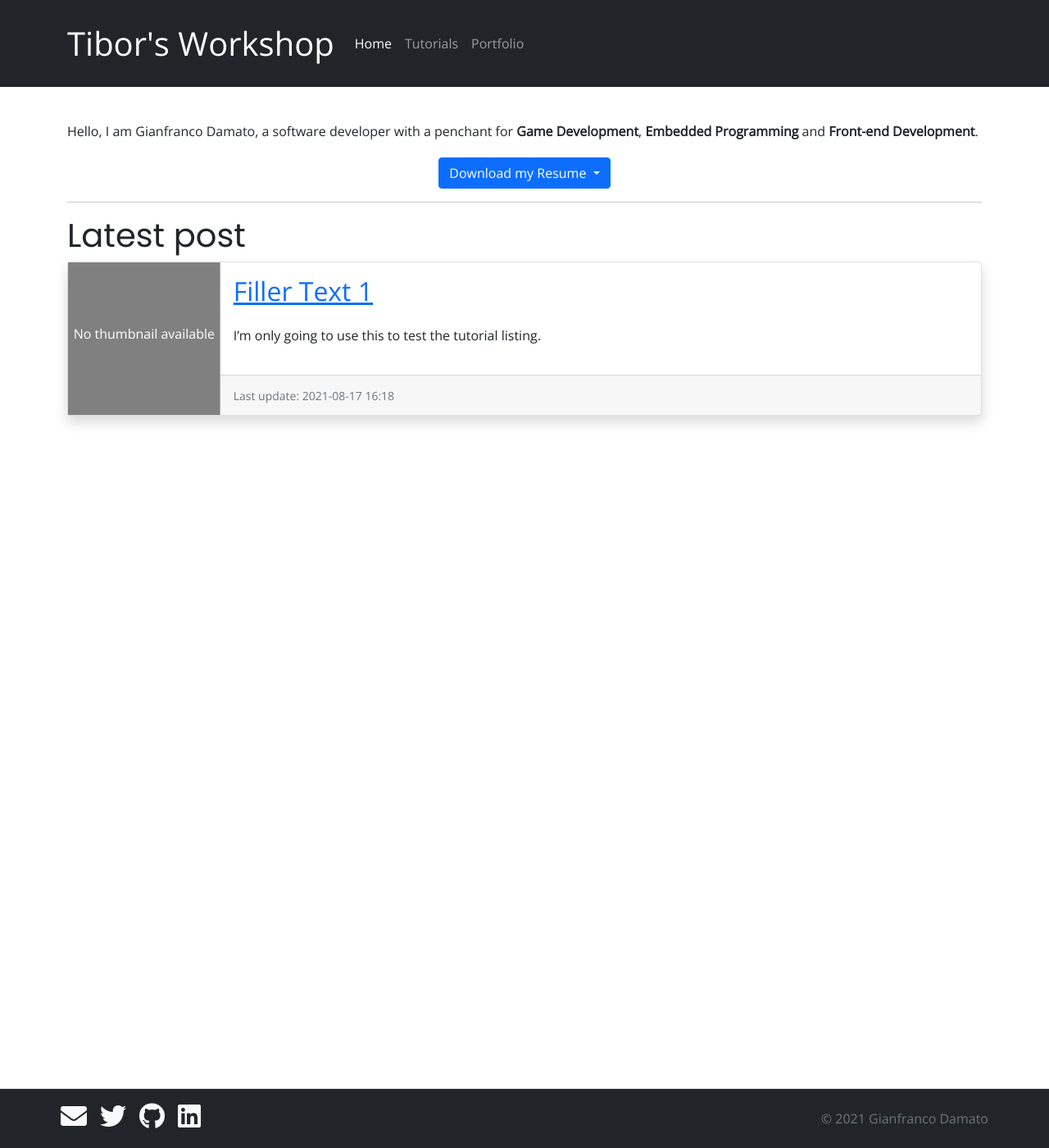
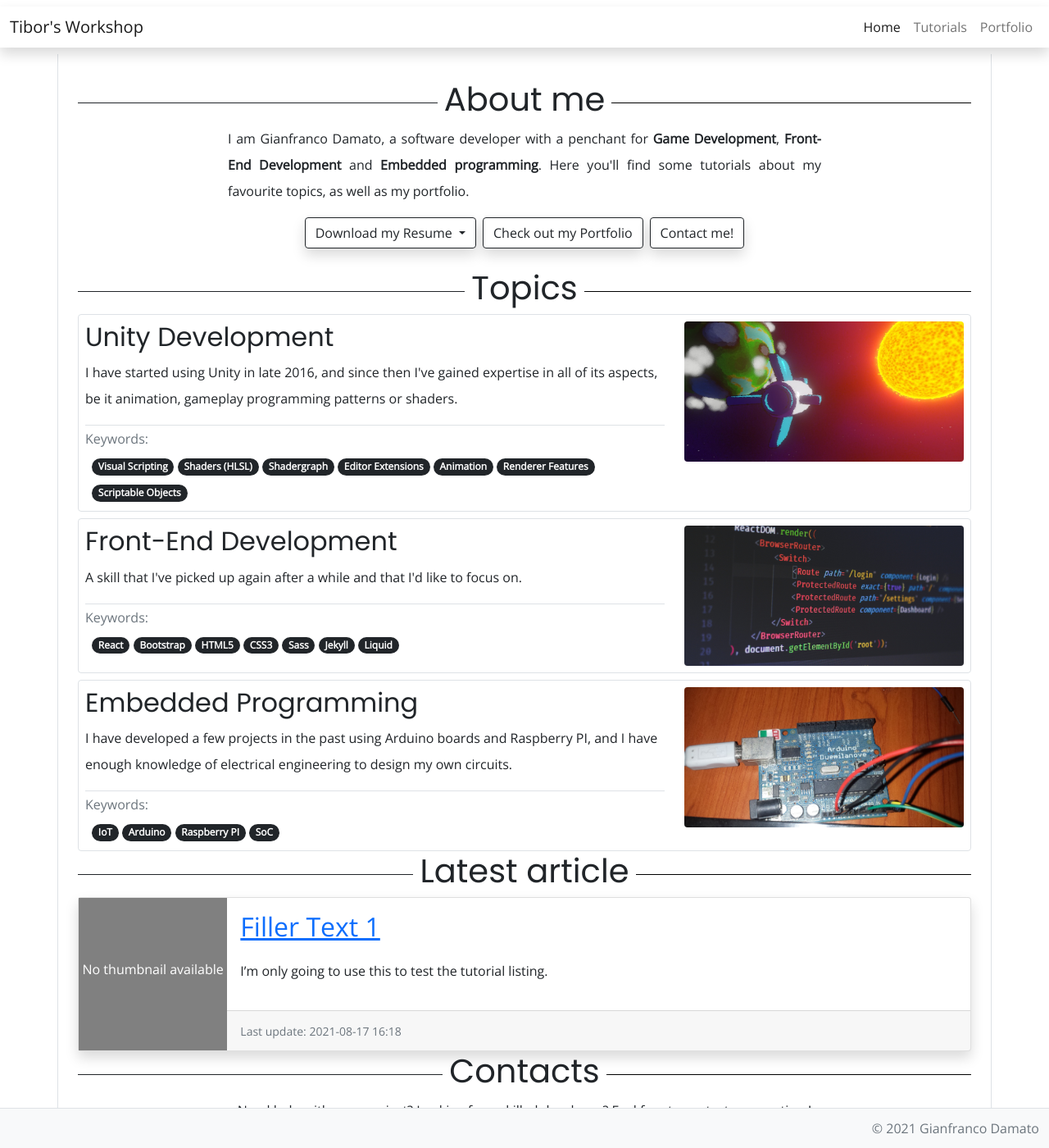
Before and after one commit to tibor0991/tibor0991.github.io, a Jekyll site: the page built from index.html, in a window 1280 px wide and 1400 px high. Shown: the whole window at 82% size. Built offline with Jekyll 4.4.1, drawn with Linux system fonts in a browser that asks for light colours; some of the changed text lies outside the part shown.

Commit message:
Fallback plan
Putting this version on hold.

```diff
--- /dev/null
+++ b/_data/text.yml
@@ -0,0 +1,5 @@
+aboutme: >
+  I am Gianfranco Damato, I hold a BSc in Computer Science and I've been programming since I was 6 years old;
+  I'm a software developer with a penchant for **Game Development**, **Front-End Development** and **Embedded programming**.
+
+  Here you'll find some tutorials about my favourite topics, as well as my portfolio.
--- /dev/null
+++ b/_data/topics.yml
@@ -0,0 +1,32 @@
+- title: Unity Development
+  description: I have started using Unity in late 2016, and since then I've gained expertise in all of its aspects, be it animation, gameplay programming patterns or shaders.
+  cover-image: ./assets/img/topics/Unity.jpg
+  keywords:
+    - Visual Scripting
+    - Shaders (HLSL)
+    - Shadergraph
+    - Editor Extensions
+    - Animation
+    - Renderer Features
+    - Scriptable Objects
+
+- title: Front-End Development
+  description: A skill that I've picked up again after a while and that I'd like to focus on.
+  cover-image: ./assets/img/topics/frontend.jpg
+  keywords:
+    - React
+    - Bootstrap
+    - HTML5
+    - CSS3
+    - Sass
+    - Jekyll
+    - Liquid
+
+- title: Embedded Programming
+  description: I have developed a few projects in the past using Arduino boards and Raspberry PI, and I have enough knowledge of electrical engineering to design my own circuits.
+  cover-image: ./assets/img/topics/Arduino.jpg
+  keywords:
+    - IoT
+    - Arduino
+    - Raspberry PI
+    - SoC
--- a/_includes/footer.html
+++ b/_includes/footer.html
@@ -1,18 +1,5 @@
-<footer class="border-top container-fluid bg-dark fixed-bottom">
-    <div class="container">
-        <div class="row py-2">
-            <div class="col-lg-auto p-1 d-flex justify-content-center">
-                <div class="hstack gap-3">
-                {% for contact in site.data.contacts %}
-                    <a href="{{contact.href}}{{contact.id}}">
-                        <i class="{{ contact.fa-icon }}  text-light fs-2"></i>
-                    </a>
-                {% endfor %}
-                </div>
-            </div>
-            <div class="col-lg p-1 d-flex justify-content-lg-end justify-content-center">
-                <p class="text-muted my-2">© {{ 'now' | date: "%Y" }} {{ site.author }}</p>
-            </div>
-        </div>
+<footer class="border-top container-fluid bg-light fixed-bottom">
+    <div class="d-flex justify-content-end">
+        <p class="text-muted my-2">© {{ 'now' | date: "%Y" }} {{ site.author }}</p>
     </div>
 </footer>
--- a/_includes/navbar.html
+++ b/_includes/navbar.html
@@ -1,4 +1,4 @@
-<header>
+<!--<header>
 	<nav class="navbar navbar-expand-lg navbar-dark bg-dark fixed-top">
 		<div class="container">
 			<a class="navbar-brand fs-1" href="/">{{site.title}}</a>
@@ -20,3 +20,25 @@
 		</div>
 	</nav>
 </header>
+-->
+<header>
+	<nav class="navbar navbar-expand-lg navbar-light bg-white fixed-top">
+		<div class="container-fluid shadow">
+			<a class="navbar-brand" href="/">{{site.title}}</a>
+			<button class="navbar-toggler" type="button" data-bs-toggle="collapse" data-bs-target="#navbarNav" aria-controls="navbarNav" aria-expanded="false" aria-label="Toggle navigation">
+				<span class="navbar-toggler-icon"></span>
+			</button>
+			<div class="collapse navbar-collapse justify-content-end" id="navbarNav">
+				<div class="navbar-nav">
+					{% for item in site.data.navbar %}
+					{% if page.url == item.link %}
+					<a href="{{item.link}}" class="nav-link active">{{item.name}}</a>
+					{% else %}
+					<a href="{{item.link}}" class="nav-link">{{item.name}}</a>
+					{% endif %}
+					{% endfor %}
+				</div>
+			</div>
+		</div>
+	</nav>
+</header>
--- /dev/null
+++ b/_includes/section-header.html
@@ -0,0 +1,9 @@
+<div class="container">
+    <div class="d-flex justify-content-center">
+        <div class="bg-dark my-auto flex-fill" style="height: 1px;"></div>
+        <div class="mx-2">
+            <h1>{{include.title}}</h1>
+        </div>
+        <div class="bg-black my-auto flex-fill" style="height: 1px;"></div>
+    </div>
+</div>
--- a/_layouts/default.html
+++ b/_layouts/default.html
@@ -12,7 +12,7 @@
   <body class="py-5">
     {% include navbar.html %}
 	<content>
-    <div class="container my-5 py-5">
+    <div class="container py-5 border border-left border-right">
       {{ content }}
     </div>
 	</content>
--- a/_sass/main.scss
+++ b/_sass/main.scss
@@ -9,3 +9,10 @@ $body-font: 'Open Sans', sans-serif;
 	font-family: $body-font;
 	line-height: 2;
 }
+
+img.cover-image {
+	background-position: center;
+	background-size: cover;
+	width: 100%;
+	height: 100%;
+}
--- a/index.html
+++ b/index.html
@@ -3,15 +3,26 @@ title: Home
 layout: default
 ---
 
-{% capture about-text %}
-Hello, I am Gianfranco Damato, a software developer with a penchant for **Game Development**, **Embedded Programming** and **Front-end Development**.
-{% endcapture %}
+<section id="aboutme" class="mb-4">
+        {% include section-header.html title="About me" %}
 
-{{ about-text | markdownify }}
-
-<div class="d-flex justify-content-center">
+        <div class="container">
+            <div class="row justify-content-center g-2">
+                <!--<div class="col col-lg-2">
+                    <div class="ratio ratio-1x1 rounded-circle" style="background-size: cover; background-position: top; background-image: url('assets/img/propic/DAMATO.jpg'); box-shadow: inset 0px 0px 8px #333;">
+                    </div>
+                </div>-->
+                <div class="col-lg-8 col-sm" style="text-align: justify;">
+                    <p>
+                        I am Gianfranco Damato, a software developer with a penchant for <strong>Game Development</strong>, <strong>Front-End Development</strong> and <strong>Embedded programming</strong>.
+                        Here you'll find some tutorials about my favourite topics, as well as my portfolio.
+                    </p>
+                </div>
+            </div>
+            <div class="row justify-content-center g-2" id="callToAction">
+                <div class="col-auto">
                     <div class="btn-grp">
-        <button type="button" class="btn btn-primary dropdown-toggle" data-bs-toggle="dropdown" aria-expanded="false">
+                        <button type="button" class="btn btn-outline-dark dropdown-toggle shadow" data-bs-toggle="dropdown" aria-expanded="false">
                             Download my Resume
                         </button>
                         <ul class="dropdown-menu">
@@ -20,10 +31,69 @@ Hello, I am Gianfranco Damato, a software developer with a penchant for **Game D
                         </ul>
                     </div>
                 </div>
+                <div class="col-auto">
+                    <button type="button" class="btn btn-outline-dark shadow">
+                        Check out my Portfolio
+                    </button>
+                </div>
+                <div class="col-auto">
+                    <a href="#contacts" class="btn btn-outline-dark shadow">
+                        Contact me!
+                    </a>
+                </div>
+            </div>
+        </div>
 
-<hr>
 
-<section>
-    <h1>Latest post</h1>
+</section>
+
+<section id="interests">
+    {% include section-header.html title="Topics" %}
+
+    <div class="container vstack gap-2">
+        {% for topic in site.data.topics %}
+            <div class="border rounded p-2">
+                <div class="row">
+                    <div class="col-lg-8">
+                        <h2>{{topic.title}}</h2>
+                        <p>{{topic.description}}</p>
+                        <p class="text-muted my-0 border-top">
+                            Keywords:
+                        </p>
+                        <div class="container g-2">
+                            {% for kw in topic.keywords %}
+                                <span class="badge rounded-pill bg-dark">{{kw}}</span>
+                            {% endfor %}
+                        </div>
+                    </div>
+                    <div class="col-lg-4">
+                        <img src="{{topic.cover-image}}" class="rounded" style="object-fit: cover; object-position: center; width:100%; aspect-ratio: 2/1;">
+                    </div>
+                </div>
+            </div>
+        {% endfor %}
+
+    </div>
+</section>
+
+<section id="blog">
+    {% include section-header.html title="Latest article" %}
+    <div class="container">
         {% include article_template.html post = site.posts.first %}
+    </div>
 </section>
+
+<section id="contacts">
+    {% include section-header.html title="Contacts" %}
+    <div class="container">
+        <p class="text-center">Need help with your project? Looking for a skilled developer? Feel free to contact me any time!</p>
+        <div class="d-flex justify-content-center gap-2">
+            {% for contact in site.data.contacts %}
+                <a href="{{contact.href}}{{contact.id}}" class="btn btn-outline-dark shadow">
+                    <i class="{{contact.fa-icon}}"></i>
+                    {{contact.title}}
+                </a>
+            {% endfor %}
+        </div>
+    </div>
+</section>
```
Also changed, not shown: _includes/markdown/aboutme.md (added), assets/img/topics/Arduino.jpg (added), assets/img/topics/Raspberry.jpg (added), assets/img/topics/Unity.jpg (added), assets/img/topics/frontend.jpg (added). Lines whose indentation alone changed are shown as unchanged.
